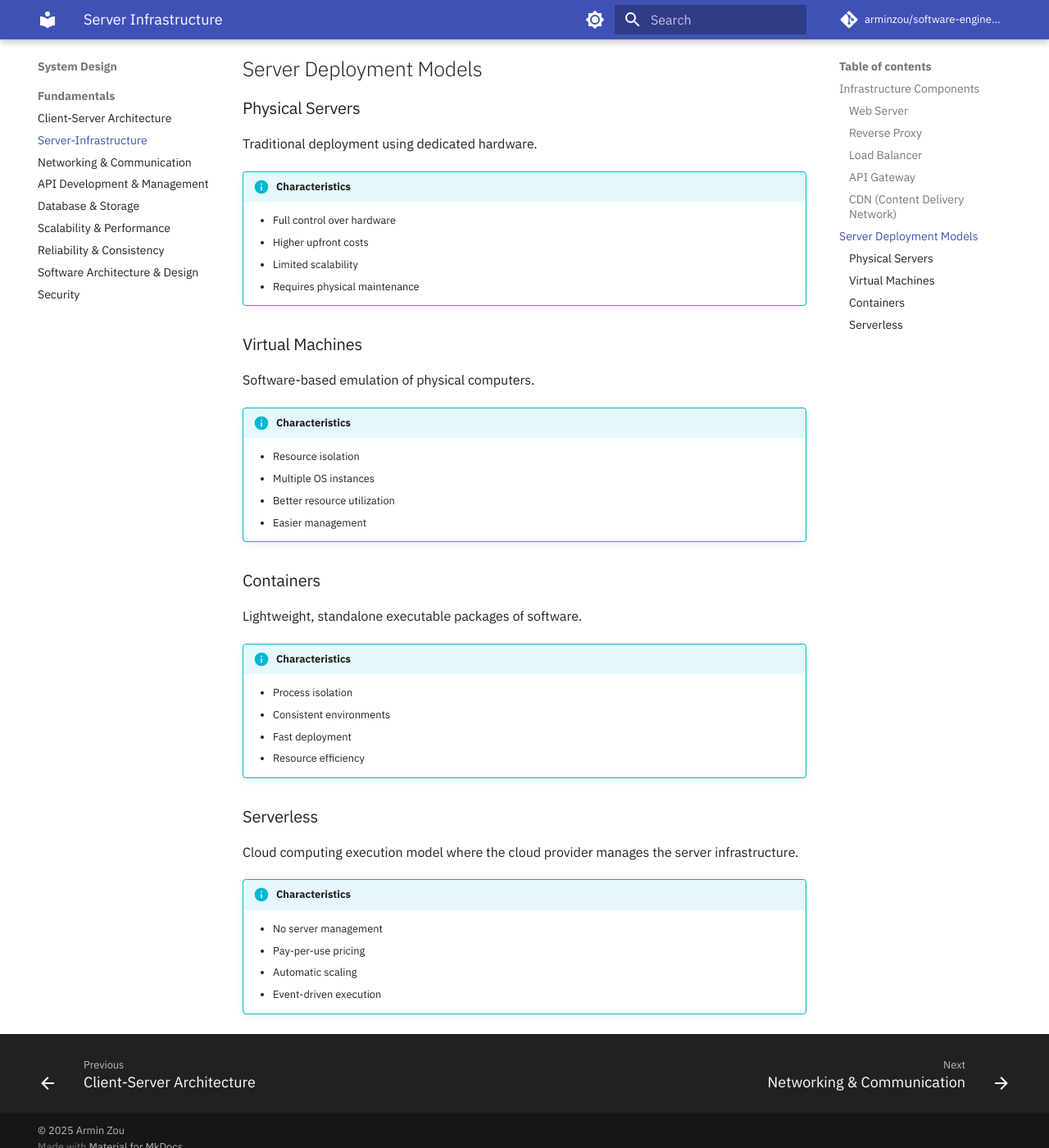
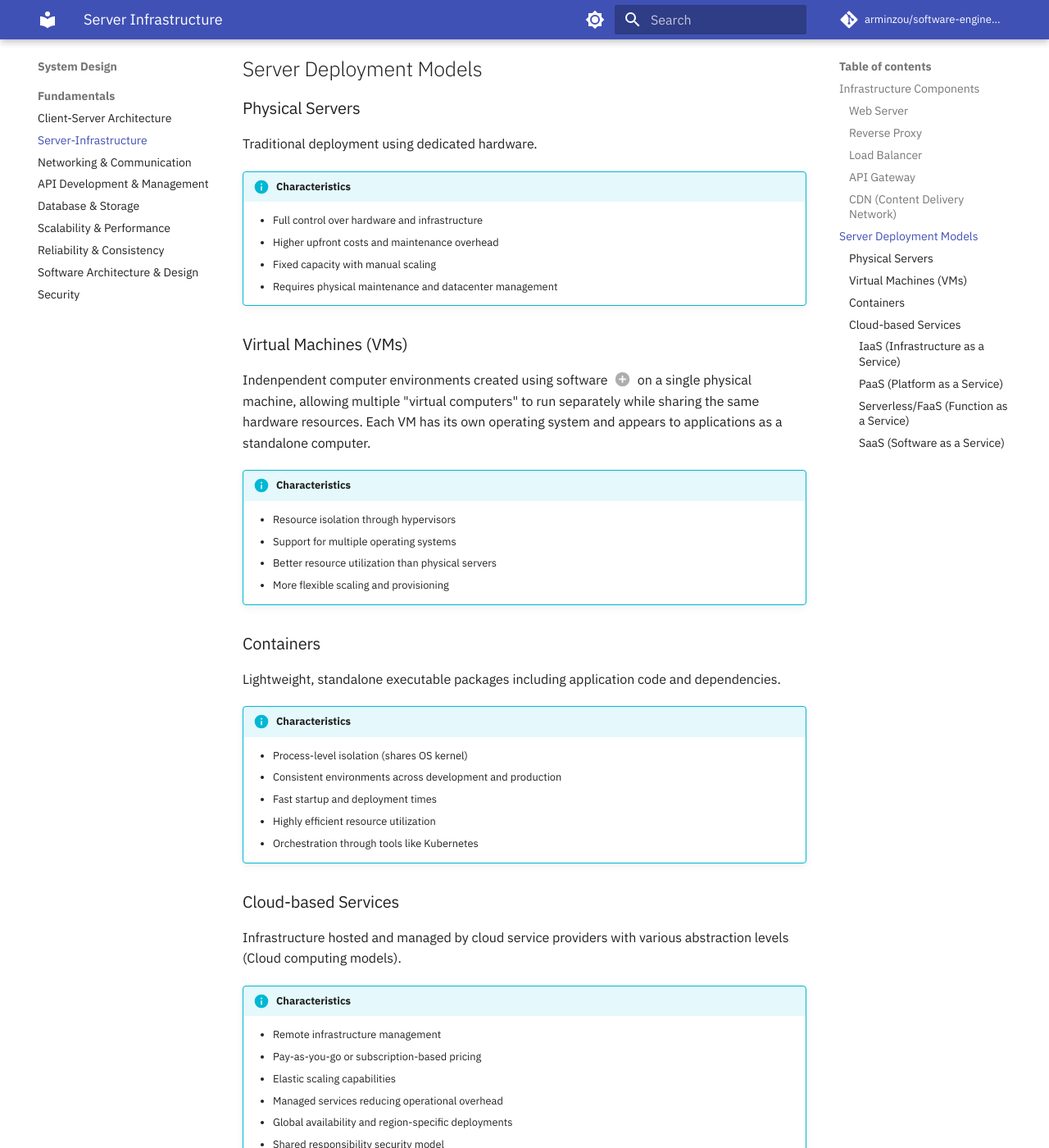
Before and after one commit to arminzou/system-design-knowledge-base, an MkDocs documentation site: the page built from docs/fundamentals/server-infrastructure.md, in a window 1280 px wide and 1400 px high, scrolled down 2151 px. Shown: the whole window at 82% size. Built offline with MkDocs 1.6.1 and Material for MkDocs 9.7.7, drawn with Linux system fonts in a browser that asks for light colours; some of the changed text lies outside the part shown.

Commit message:
docs: improve the clarity of client-server and server infrastructure documentation

```diff
--- a/docs/fundamentals/server-infrastructure.md
+++ b/docs/fundamentals/server-infrastructure.md
@@ -79,40 +79,118 @@
 
 !!! info "Characteristics"
 
-    - Full control over hardware
-    - Higher upfront costs
-    - Limited scalability
-    - Requires physical maintenance
+    - Full control over hardware and infrastructure
+    - Higher upfront costs and maintenance overhead
+    - Fixed capacity with manual scaling
+    - Requires physical maintenance and datacenter management
 
-### Virtual Machines
+### Virtual Machines (VMs)
 
-Software-based emulation of physical computers.
+Indenpendent computer environments created using software (1) on a single physical machine, allowing multiple "virtual computers" to run separately while sharing the same hardware resources. Each VM has its own operating system and appears to applications as a standalone computer.
+{ .annotate }
+
+1. **Hypervisor**: A virtualization software
 
 !!! info "Characteristics"
 
-    - Resource isolation
-    - Multiple OS instances
-    - Better resource utilization
-    - Easier management
+    - Resource isolation through hypervisors
+    - Support for multiple operating systems
+    - Better resource utilization than physical servers
+    - More flexible scaling and provisioning
 
 ### Containers
 
-Lightweight, standalone executable packages of software.
+Lightweight, standalone executable packages including application code and dependencies.
 
 !!! info "Characteristics"
 
-    - Process isolation
-    - Consistent environments
-    - Fast deployment
-    - Resource efficiency
+    - Process-level isolation (shares OS kernel)
+    - Consistent environments across development and production
+    - Fast startup and deployment times
+    - Highly efficient resource utilization
+    - Orchestration through tools like Kubernetes
 
-### Serverless
+### Cloud-based Services
 
-Cloud computing execution model where the cloud provider manages the server infrastructure.
+Infrastructure hosted and managed by cloud service providers with various abstraction levels (Cloud computing models).
 
 !!! info "Characteristics"
 
-    - No server management
-    - Pay-per-use pricing
-    - Automatic scaling
-    - Event-driven execution
+    - Remote infrastructure management
+    - Pay-as-you-go or subscription-based pricing
+    - Elastic scaling capabilities
+    - Managed services reducing operational overhead
+    - Global availability and region-specific deployments
+    - Shared responsibility security model
+
+#### IaaS (Infrastructure as a Service)
+
+A cloud computing model where cloud provider offers virtual infrastucture resources (servers, VMs, storage, networking) over the internet on a pay-as-you-go basis.
+
+!!! info "Characteristics"
+
+    - You manage the operating systems, middleware, and applications
+    - The provider manages the hardware infrastructure
+    - Requires the most management from your side
+    - Virtualized computing resources
+    - Self-service provisioning
+
+!!! example "Examples"
+
+    - AWS EC2
+    - Azure Virtual Machines
+    - Google Compute Engine
+
+#### PaaS (Platform as a Service)
+
+A cloud computing model that provides a platform enviroment allowing customers to develop, run, and manage applications.
+
+!!! info "Characteristics"
+
+    - You focus on application development
+    - The provider manages the runtime, operating system, and underlying infrastructure
+    - Simplifies development and deployment
+    - Built-in scalability and high availability
+    - Reduced operational management
+
+!!! example "Examples"
+
+    - Azure App Service
+    - Google App Engine
+    - Heroku
+
+#### Serverless/FaaS (Function as a Service)
+
+A cloud computing model that allows developers to build, deploy, and execute individual functions (or microservices) without managing the underlying infrastructure.
+
+!!! info "Characteristics"
+
+    - You pay only for execution time (not idle capacity)
+    - The provider fully manages starting and stopping virtual machines (No server management required)
+    - Automatic scaling based on demand
+    - Event-driven architecture
+    - Stateless execution model
+
+!!! example "Examples"
+
+    - AWS Lambda
+    - Azure Functions
+    - Google Cloud Functions
+    - Cloudflare Workers
+
+#### SaaS (Software as a Service)
+
+A computing model where cloud providers host, manage, and deliver applications to customers over the internet.
+
+!!! info "Characteristics"
+
+    - Complete application delivered as a service
+    - No local installation or maintenance required
+    - Typically subscription-based pricing
+    - Provider manages everything (infrastructure, platform, application)
+
+!!! example "Examples"
+
+    - Microsoft 365
+    - Salesforce
+    - Google Workspace
```
Also changed, not shown: docs/fundamentals/client-server.md (+6 -0 lines).
